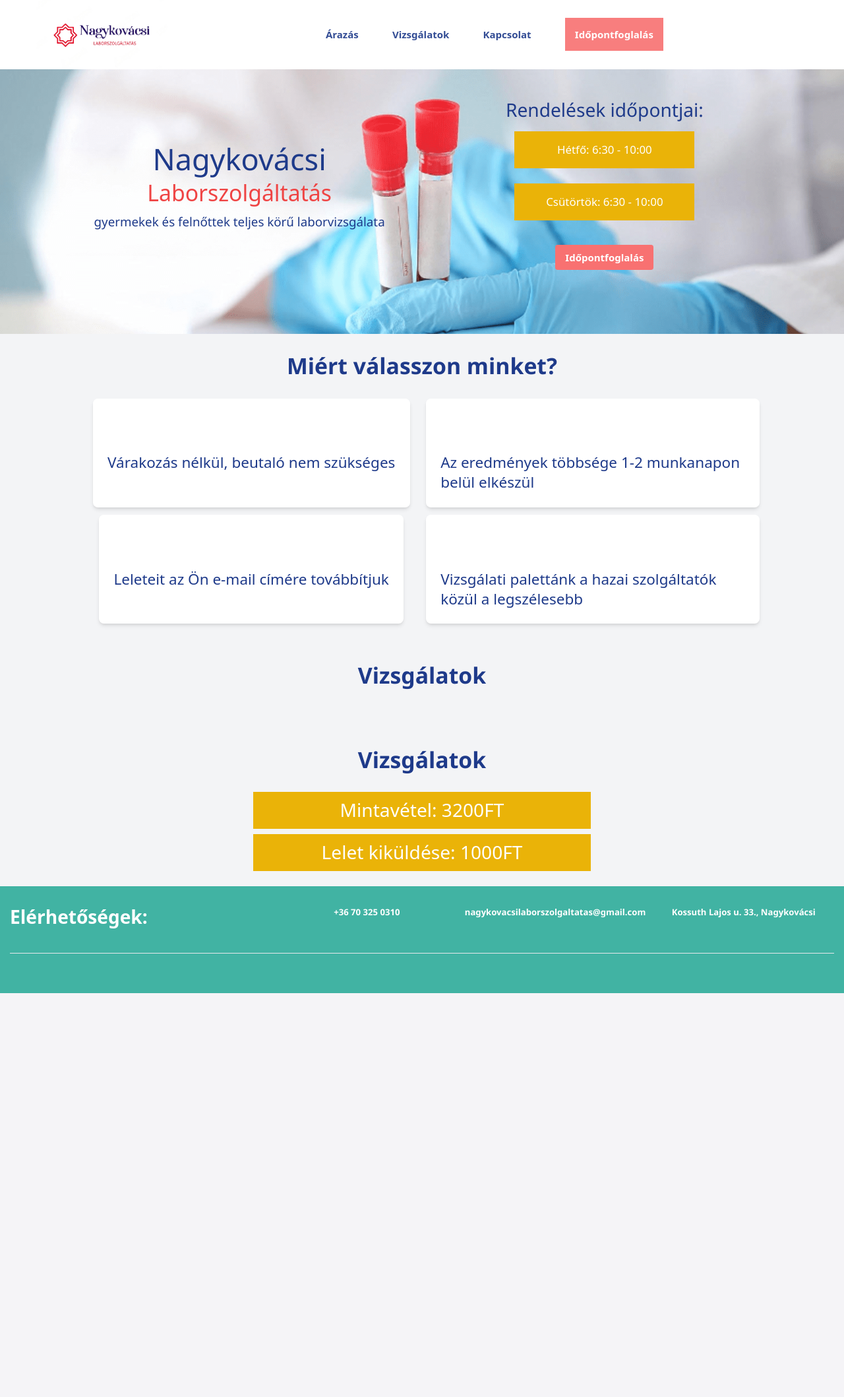
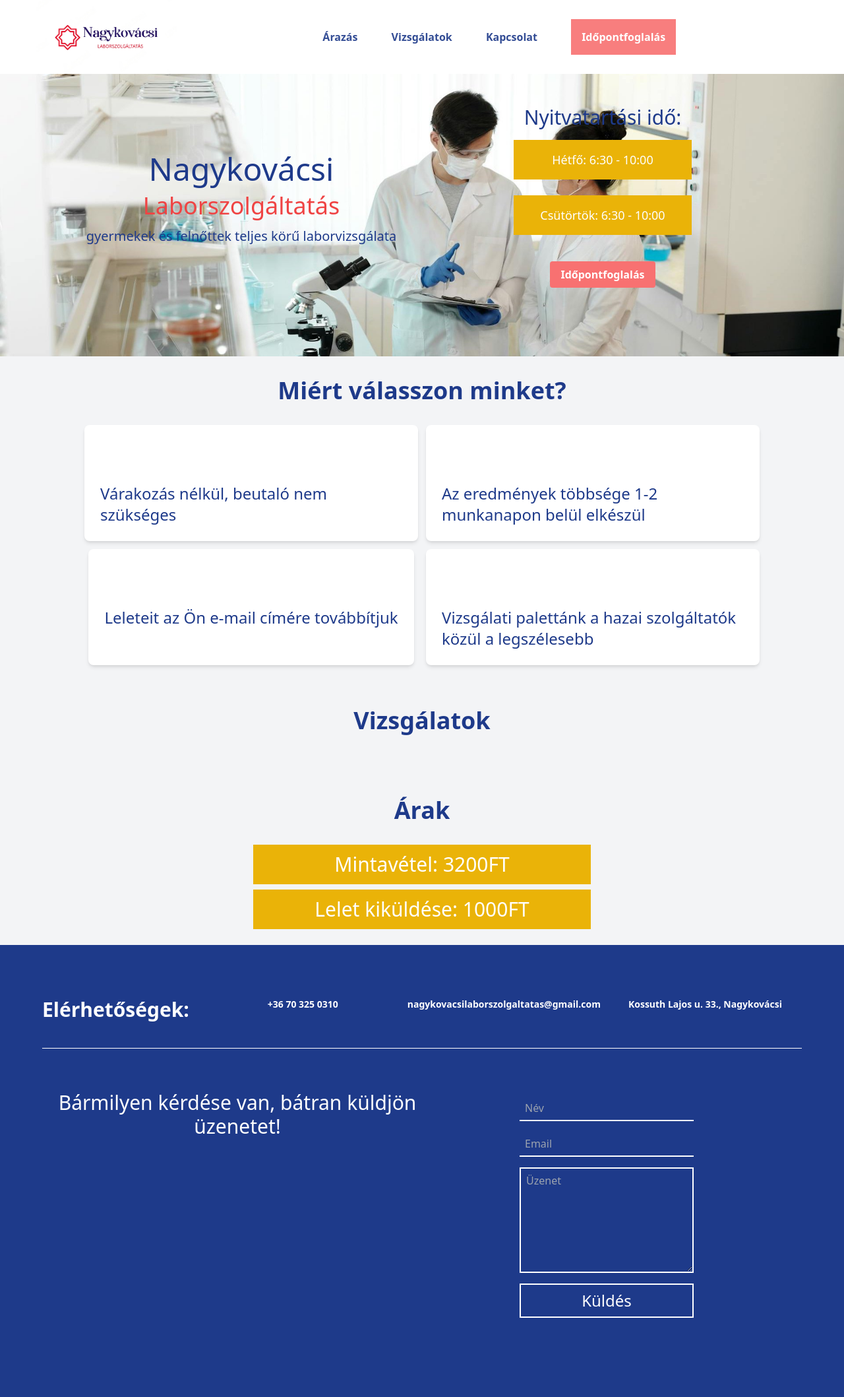
Before and after one commit to matyipeter/project-M, a Django app: page / in a window 1280 px wide. Shown: the whole page at 66% size. Before the commit the page ends 1505 px from the top, so only its background shows below. Run offline with Django 5.2, Linux system fonts and the light colour scheme; data that the repository does not hold is empty; style sheets or scripts are compiled from the project's sources.

Commit message:
compressed images

```diff
--- a/appdev/main/admin.py
+++ b/appdev/main/admin.py
@@ -1,7 +1,8 @@
 from django.contrib import admin
-from .models import Appointment, Customer, Service
+from .models import Appointment, Customer, Service, Message
 
 # Register your models here.
 admin.site.register(Customer)
 admin.site.register(Appointment)
 admin.site.register(Service)
+admin.site.register(Message)
--- a/appdev/main/static/main/css/output.css
+++ b/appdev/main/static/main/css/output.css
@@ -598,6 +598,10 @@ video {
   top: 9%;
 }
 
+.m-2 {
+  margin: 0.5rem;
+}
+
 .m-6 {
   margin: 1.5rem;
 }
@@ -822,14 +802,23 @@ video {
   border-width: 2px;
 }
 
+.border-b-2 {
+  border-bottom-width: 2px;
+}
+
 .border-gray-200 {
   --tw-border-opacity: 1;
   border-color: rgb(229 231 235 / var(--tw-border-opacity));
 }
 
-.bg-blue-500 {
+.border-white {
+  --tw-border-opacity: 1;
+  border-color: rgb(255 255 255 / var(--tw-border-opacity));
+}
+
+.bg-blue-900 {
   --tw-bg-opacity: 1;
-  background-color: rgb(59 130 246 / var(--tw-bg-opacity));
+  background-color: rgb(30 58 138 / var(--tw-bg-opacity));
 }
 
 .bg-gray-100 {
@@ -876,8 +855,16 @@ video {
   padding: 0.25rem;
 }
 
+.p-12 {
+  padding: 3rem;
+}
+
 .p-2 {
   padding: 0.5rem;
+}
+
+.p-3 {
+  padding: 0.75rem;
 }
 
 .p-4 {
@@ -890,10 +877,6 @@ video {
 
 .p-8 {
   padding: 2rem;
-}
-
-.p-3 {
-  padding: 0.75rem;
 }
 
 .px-4 {
--- a/appdev/main/static/main/css/styles.css
+++ b/appdev/main/static/main/css/styles.css
@@ -1,7 +1,3 @@
-@tailwind base;
-@tailwind components;
-@tailwind utilities;
-
 html {
     scroll-behavior: smooth;
 }
@@ -32,7 +28,7 @@ html {
 }
 
 .big-image {
-    background-image: url("../images/edited-nkl2.png");
+    background-image: url("../images/lab.jpg");
     background-repeat: no-repeat;
     background-size: cover;
 }
--- a/appdev/main/templates/main/base.html
+++ b/appdev/main/templates/main/base.html
@@ -7,15 +7,13 @@
     <title>{% block title %}{% endblock title %}</title>
 
     <!--w3css-->
-    <link rel="stylesheet" href="https://www.w3schools.com/w3css/4/w3.css">
+
     <!-- Tailwind -->
 
     <!-- MY CSS -->
     <link rel="stylesheet" href="{% static "main/css/styles.css" %}">
     <link rel="icon" type="image/x-icon" href="static/main/images/favicon.ico">
     <link rel="stylesheet" href="{% static "main/css/output.css" %}">
-
-
 
     <!-- GOOGLE FONTS-->
     <link rel="preconnect" href="https://fonts.googleapis.com">
@@ -30,7 +28,7 @@
 
     <!-- Javascript-->
     <script defer src="{% static 'main/js/script.js' %}"></script>
-    <script type="module" src="https://unpkg.com/ionicons@4.5.10-0/dist/ionicons/ionicons.esm.js"></script>
+    <script defer type="module" src="https://unpkg.com/ionicons@4.5.10-0/dist/ionicons/ionicons.esm.js"></script>
 
     {% block head %}{% endblock head %}
 </head>
@@ -39,7 +37,7 @@
     {% endblock content %}
 
 
-<footer class="bg-coral" id="footer">
+<footer class="bg-blue-900 p-12" id="footer">
     <div class="mx-auto w-full max-w-screen-xl p-4 py-6 lg:py-8">
         <div class="md:flex md:justify-between">
           <div class="mb-6 md:mb-0">
@@ -57,7 +55,17 @@
               </div>
           </div>
       </div>
-      <hr class="my-6 border-gray-200 sm:mx-auto dark:border-gray-700 lg:my-8"/>
+      <hr class="my-6 border-white sm:mx-auto dark:border-white lg:my-8"/>
+      <div class="mx-auto w-full max-w-screen-xl p-4 py-6 lg:py-8 grid grid-cols-1 md:grid-cols-2 justify-items-center">
+            <h1 class="text-white text-3xl text-center">Bármilyen kérdése van, bátran küldjön üzenetet!</h1>
+            <form class="text-center grid grid-cols-1 md:w-[50%]" action="{% url 'main:uzenet' %}" method="POST">
+                {% csrf_token %}
+                <input class="text-white border-b-2 border-white bg-blue-900 leading-tight focus:outline-none m-2 p-2" type="text" name="name" placeholder="Név">
+                <input class="text-white border-b-2 border-white bg-blue-900 leading-tight focus:outline-none m-2 p-2" type="email" name="email" placeholder="Email">
+                <textarea class="text-white border-2 border-white bg-blue-900 leading-tight focus:outline-none m-2 p-2" name="uzenet" placeholder="Üzenet" id="" cols="20" rows="7"></textarea>
+                <input type="submit" name="submit" class="m-2 p-2 text-white bg-blue-900 cursor-pointer border-2 hover:bg-blue-800 border-white text-2xl" value="Küldés" id="">
+            </form>
+      </div>
     </div>
     <p class="hidden top-[9%]"></p>
 </footer>
--- a/appdev/main/templates/main/index.html
+++ b/appdev/main/templates/main/index.html
@@ -41,7 +41,7 @@
         </div>
     </div>
     <div class="text-center">
-        <h3 class="md:text-3xl text-lg mb-4 text-blue-900">Rendelések időpontjai:</h3>
+        <h3 class="md:text-3xl text-lg mb-4 text-blue-900">Nyitvatartási idő:</h3>
         <div class="bg-yellow-500 text-bold text-sm md:text-lg md:w-[50%] m-auto p-4 mb-6 text-white">Hétfő: 6:30 - 10:00</div>
         <div class="bg-yellow-500 text-bold text-sm md:text-lg md:w-[50%] m-auto p-4 mb-6 text-white">Csütörtök: 6:30 - 10:00</div>
         <a href="{% url 'main:foglalas' %}" class="mt-4 bg-red-400 hover:bg-red-600 text-white font-bold py-2 px-4 rounded hidden md:inline-block"><i class="fa-solid fa-calendar-check"></i> Időpontfoglalás</a>
@@ -80,7 +80,7 @@
     </section>
 
     <section class="mb-6">
-        <h2 class="text-4xl font-bold text-center mb-8 mt-8 text-blue-900" id="arak">Vizsgálatok</h2>
+        <h2 class="text-4xl font-bold text-center mb-8 mt-8 text-blue-900" id="arak">Árak</h2>
         <div class="grid grid-cols-1 gap-2 text-center text-white  text-xl md:text-3xl justify-items-center">
             <div class="bg-yellow-500 w-[50%] p-3">Mintavétel: <span>3200FT</span></div>
             <div class="bg-yellow-500 w-[50%] p-3">Lelet kiküldése: <span>1000FT</span></div>
--- a/appdev/main/urls.py
+++ b/appdev/main/urls.py
@@ -11,4 +11,5 @@ urlpatterns = [
     path("error/", views.Error.as_view(), name="error"),
     path("test/", views.Test.as_view(), name="test"),
     path("thanks/", views.Thanks.as_view(), name="thanks"),
+    path("uzenetx/", views.Uzenet.as_view(), name="uzenet"),
 ]
--- a/appdev/main/views.py
+++ b/appdev/main/views.py
@@ -4,7 +4,7 @@ from django.views.generic import View, TemplateView, ListView
 from datetime import datetime
 from django.http import HttpResponseRedirect
 
-from .models import Appointment, Customer, Service
+from .models import Appointment, Customer, Service, Message
 from django.template.loader import render_to_string
 from django.core.mail import EmailMessage
 
@@ -73,6 +73,19 @@ class Reserve(View):
         appo.save()
         return HttpResponseRedirect(reverse("main:thanks"))
 
+
+class Uzenet(View):
+
+    def post(self, request):
+        name = request.POST["name"]
+        email = request.POST["email"]
+        message = request.POST["uzenet"]
+
+        new = Message(name=name, email=email, message=message)
+        new.save()
+        return redirect("main:thanks")
+
+
 class Error(TemplateView):
     template_name = "main/error.html"
 
```
Also changed, not shown: other parts of appdev/main/static/main/css/output.css (+8 -68 lines), appdev/main/models.py (+9 -0 lines), appdev/main/templates/main/appointment.html (+4 -4 lines), appdev/main/templates/main/appointment2.html (+5 -4 lines), appdev/main/templates/main/book.html (+10 -8 lines), appdev/main/migrations/0005_message.py (added), appdev/main/static/main/images/edited-nkl2.webp (added), appdev/main/static/main/images/immun.jpg, appdev/main/static/main/images/lab.jpg (added), appdev/main/static/main/images/viragok.jpg.
